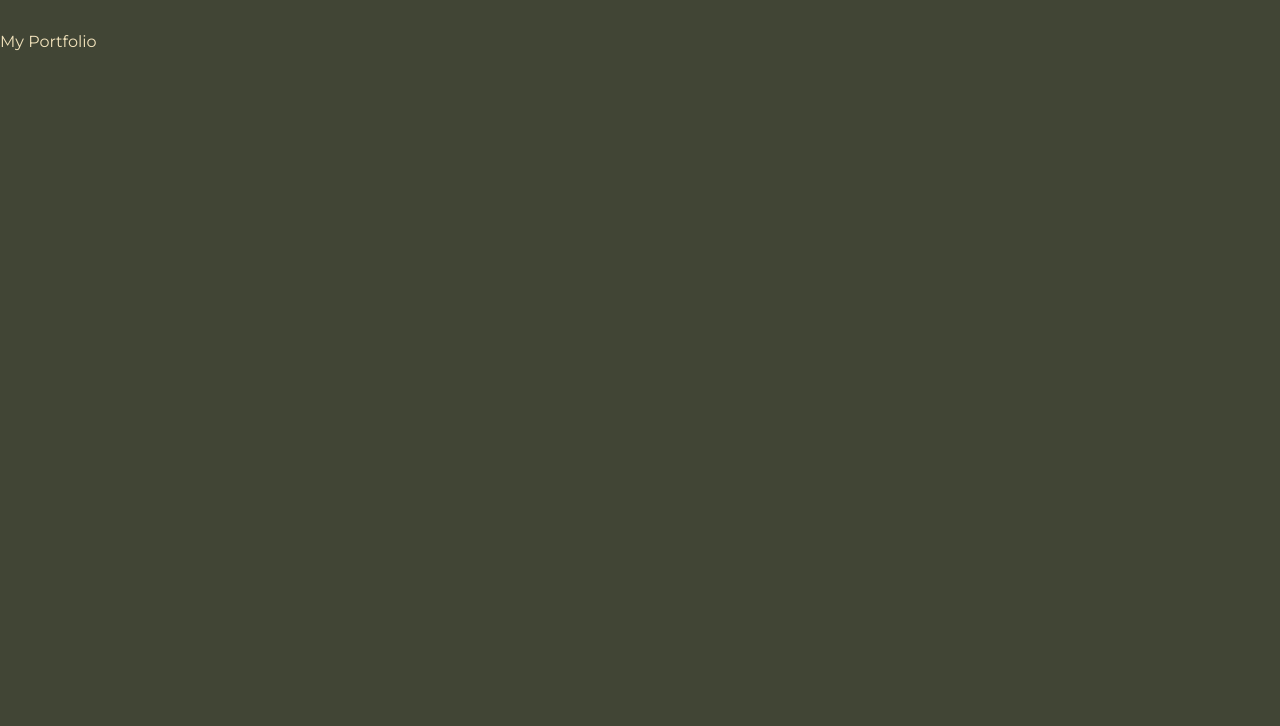
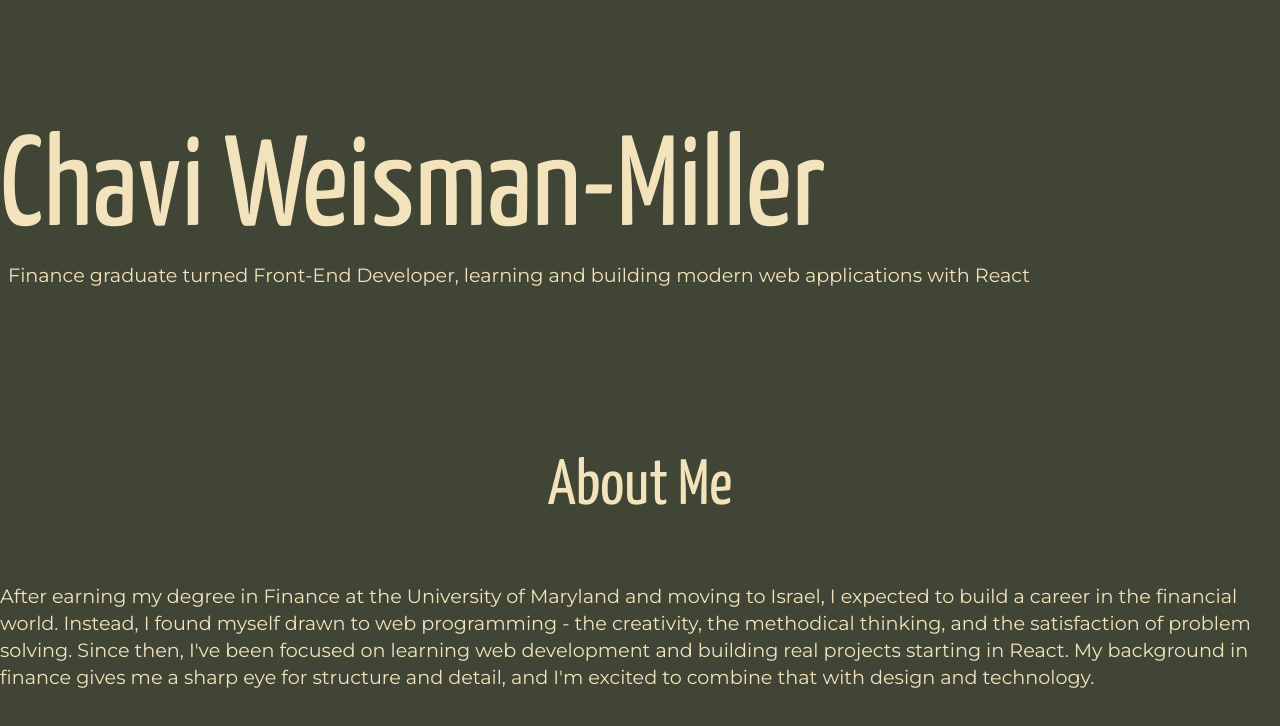
Before and after one commit to chavimiller/chavi-portfolio, a React (Vite) app: page / in a window 1280 px wide. Shown: the top 726 px of the page. Built offline with nearby package versions, Linux system fonts and the light colour scheme.

Commit message:
Add info to About section

```diff
--- a/src/App.css
+++ b/src/App.css
@@ -34,6 +34,12 @@ body {
   overflow-x: hidden;
 }
 
+h1 {
+  margin: 0;
+  padding: 0;
+  font-weight: inherit;
+}
+
 .container {
   max-width: var(--max-content-width);
   margin: 0 auto;
@@ -43,3 +49,33 @@ body {
 .section {
   padding: 2rem 0;
 }
+
+.title {
+  font-family: "Yanone";
+  font-size: 8rem;
+}
+
+.bio {
+  padding: .5rem;
+  font-size: 1.2rem;
+}
+
+.intro-container {
+  display: flex;
+  flex-direction: column;
+  padding: 6rem 0;
+}
+
+.about-me-title {
+  display: flex;
+  justify-content: center;
+  font-family: "Yanone";
+  font-size: 4rem;
+}
+
+.about-me-text {
+  display: flex;
+  padding: 4rem 0;
+  font-size: 1.2rem;
+  line-height: 1.4;
+}
--- a/src/App.jsx
+++ b/src/App.jsx
@@ -1,9 +1,10 @@
 import "./App.css";
+import About from "./components/About";
 
 function App() {
   return (
     <>
-      <div className="container section">My Portfolio </div>
+      <About />
     </>
   );
 }
--- a/src/components/About.jsx
+++ b/src/components/About.jsx
@@ -0,0 +1,31 @@
+const About = () => {
+  return (
+    <>
+      <div className="container section">
+        <div className="intro-container">
+          <h1 className="title">Chavi Weisman-Miller</h1>
+
+          <div className="bio">
+            Finance graduate turned Front-End Developer, learning and building
+            modern web applications with React
+          </div>
+        </div>
+      </div>
+      <div className="container section">
+        <div className="about-me-title">About Me</div>
+        <div className="about-me-text">
+          After earning my degree in Finance at the University of Maryland and
+          moving to Israel, I expected to build a career in the financial world.
+          Instead, I found myself drawn to web programming - the creativity, the
+          methodical thinking, and the satisfaction of problem solving. Since
+          then, I've been focused on learning web development and building real
+          projects starting in React. My background in finance gives me a sharp
+          eye for structure and detail, and I'm excited to combine that with
+          design and technology.
+        </div>
+      </div>
+    </>
+  );
+};
+
+export default About;
```
Also changed, not shown: src/fonts/MontserratItalics.ttf (renamed from src/fonts/Montserrat-Italics.ttf), src/fonts/Yanone.ttf (renamed from src/fonts/YanoneKaffeesatz.ttf).
